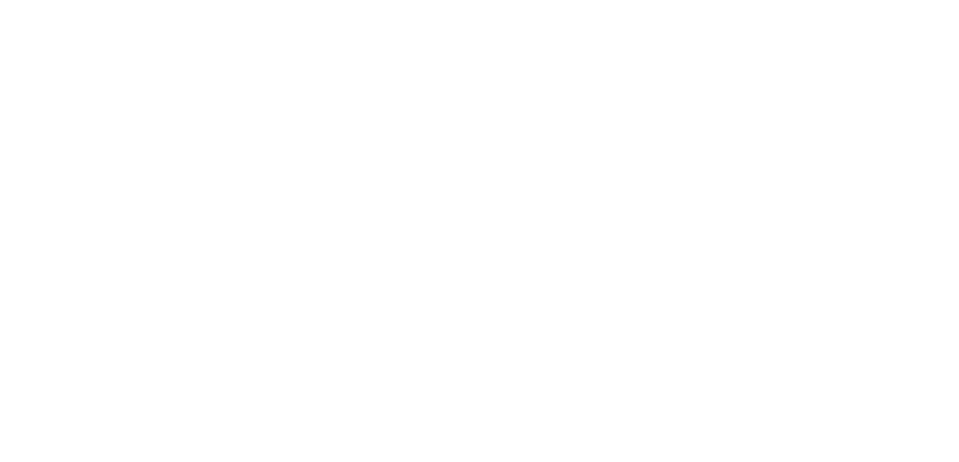
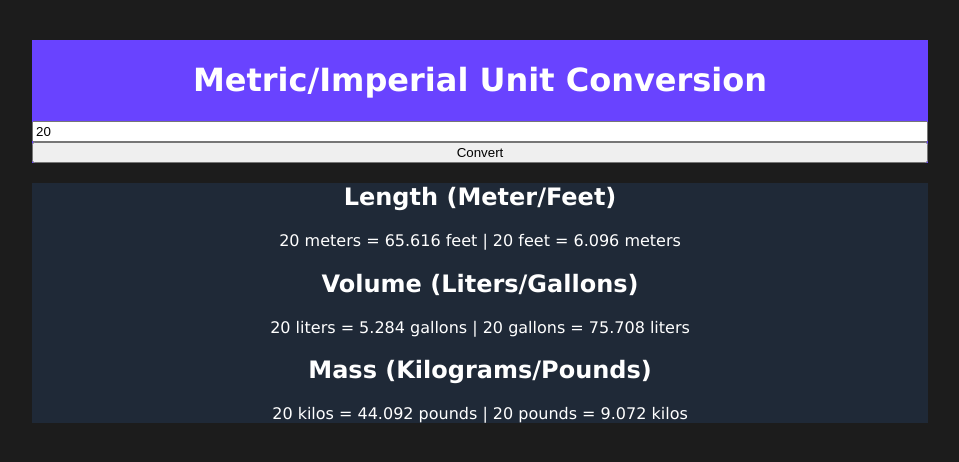
Before and after one commit to MwauratheAlex/unit_converter, a plain HTML site: page index.html in a window 1280 px wide. Shown: the whole page, without its empty margins (160-1119 px from the left). Drawn offline with Linux system fonts and the light colour scheme.

Commit message:
html skeleton

```diff
--- a/index.html
+++ b/index.html
@@ -5,5 +5,27 @@
     <link rel="stylesheet" href="styles.css" />
     <script src="index.js" defer></script>
   </head>
-  <body></body>
+  <body>
+    <div class="main">
+      <div class="top">
+        <h1>Metric/Imperial Unit Conversion</h1>
+        <input type="number" value="20" />
+        <button>Convert</button>
+      </div>
+      <div class="results">
+        <div class="result-item">
+          <h2>Length (Meter/Feet)</h2>
+          <p>20 meters = 65.616 feet | 20 feet = 6.096 meters</p>
+        </div>
+        <div class="result-item">
+          <h2>Volume (Liters/Gallons)</h2>
+          <p>20 liters = 5.284 gallons | 20 gallons = 75.708 liters</p>
+        </div>
+        <div class="result-item">
+          <h2>Mass (Kilograms/Pounds)</h2>
+          <p>20 kilos = 44.092 pounds | 20 pounds = 9.072 kilos</p>
+        </div>
+      </div>
+    </div>
+  </body>
 </html>
--- a/styles.css
+++ b/styles.css
@@ -1,3 +1,22 @@
 body {
     margin: 0;
+    background: #1C1C1C;
+    color: white;
+    font-family: Verdana, Geneva, Tahoma, sans-serif;
+    text-align: center;
 }
+
+.main {
+    max-width: 70%;
+    margin: 40px auto;
+}
+
+.top {
+    background: #6943FF;
+    display: flex;
+    flex-direction: column;
+}
+
+.results {
+    background: #1F2937;
+}
```
